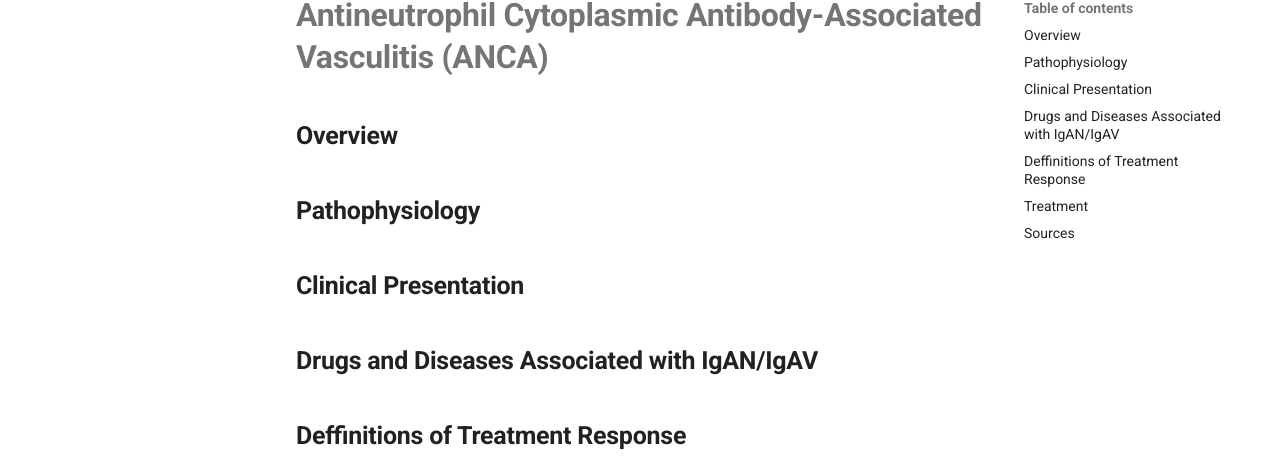
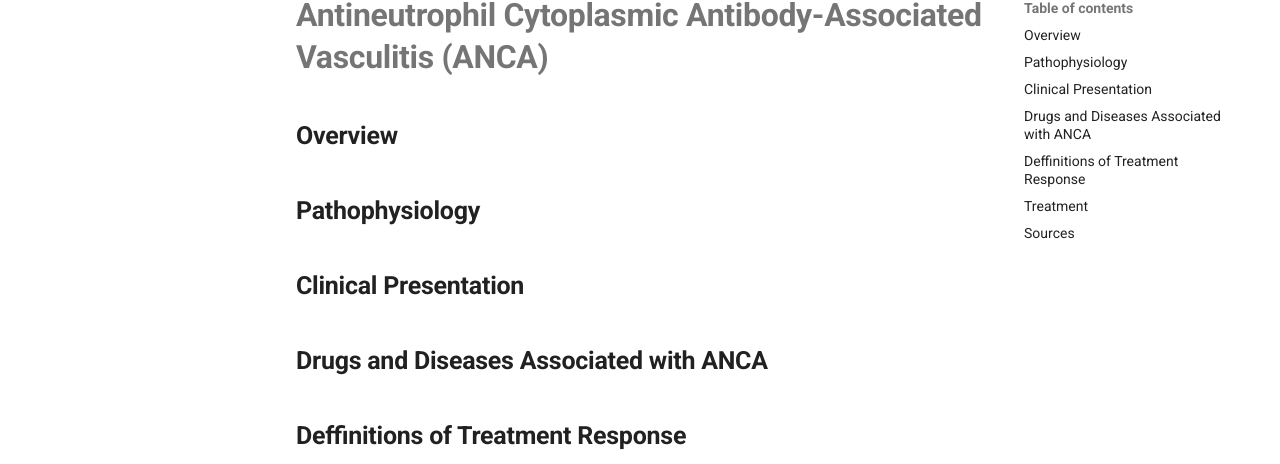
Before and after one commit to TTUNEPH2025/GN, an MkDocs documentation site: the page built from docs/ANCA.md, in a window 1280 px wide. Shown: the part 151-615 px from the top of the page. Built offline with MkDocs 1.6.1 and Material for MkDocs 9.7.7, drawn with Linux system fonts in a browser that asks for light colours.

Commit message:
Update ANCA.md

```diff
--- a/docs/ANCA.md
+++ b/docs/ANCA.md
@@ -2,7 +2,7 @@
 ## **Overview**
 ## **Pathophysiology**
 ## **Clinical Presentation**
-## **Drugs and Diseases Associated with IgAN/IgAV**
+## **Drugs and Diseases Associated with ANCA**
 ## **Deffinitions of Treatment Response**
 ## **Treatment**
 ## **Sources**
```
